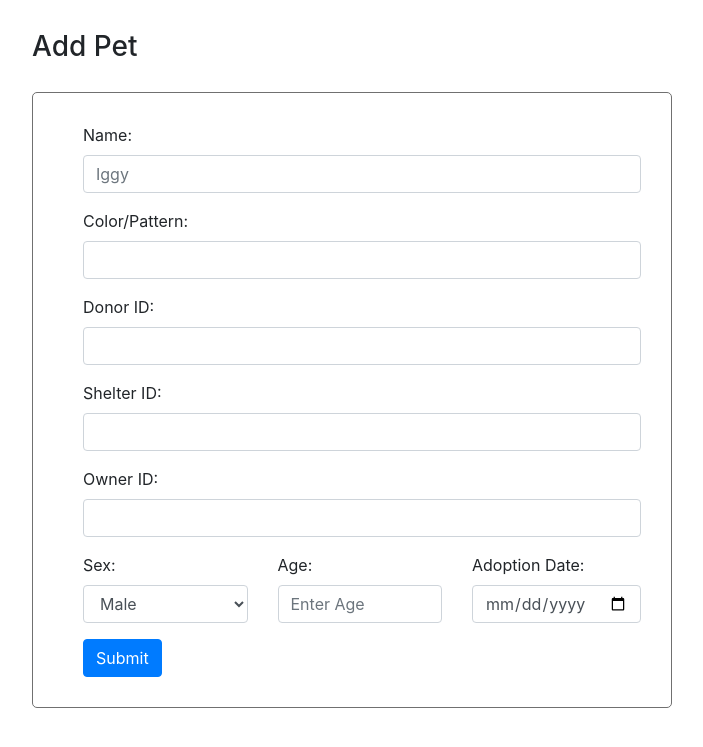
After one commit to erick0722/Pet-Adoption, a PHP site: page /pages/pets/addPet.html in a window 1280 px wide. The commit adds this page. Shown: the top 747 px of the page, without its empty margins (288-991 px from the left). Run offline with PHP 8.4, Linux system fonts and the light colour scheme.

Commit message:
added a billion pages

```diff
--- /dev/null
+++ b/pages/pets/addPet.html
@@ -0,0 +1,67 @@
+<!DOCTYPE html>
+<!--[if lt IE 7]>      <html class="no-js lt-ie9 lt-ie8 lt-ie7"> <![endif]-->
+<!--[if IE 7]>         <html class="no-js lt-ie9 lt-ie8"> <![endif]-->
+<!--[if IE 8]>         <html class="no-js lt-ie9"> <![endif]-->
+<!--[if gt IE 8]><!--> <html class="no-js"> <!--<![endif]-->
+    <head>
+        <meta charset="utf-8">
+        <meta http-equiv="X-UA-Compatible" content="IE=edge">
+        <title></title>
+        <meta name="description" content="">
+        <meta name="viewport" content="width=device-width, initial-scale=1">
+        <link rel="stylesheet" href="https://stackpath.bootstrapcdn.com/bootstrap/4.3.1/css/bootstrap.min.css" integrity="sha384-ggOyR0iXCbMQv3Xipma34MD+dH/1fQ784/j6cY/iJTQUOhcWr7x9JvoRxT2MZw1T" crossorigin="anonymous">
+        <script src="https://stackpath.bootstrapcdn.com/bootstrap/4.3.1/js/bootstrap.min.js" integrity="sha384-JjSmVgyd0p3pXB1rRibZUAYoIIy6OrQ6VrjIEaFf/nJGzIxFDsf4x0xIM+B07jRM" crossorigin="anonymous"></script>
+        <script src="https://code.jquery.com/jquery-3.3.1.slim.min.js" integrity="sha384-q8i/X+965DzO0rT7abK41JStQIAqVgRVzpbzo5smXKp4YfRvH+8abtTE1Pi6jizo" crossorigin="anonymous"></script>
+        <script src="https://cdnjs.cloudflare.com/ajax/libs/popper.js/1.14.7/umd/popper.min.js" integrity="sha384-UO2eT0CpHqdSJQ6hJty5KVphtPhzWj9WO1clHTMGa3JDZwrnQq4sF86dIHNDz0W1" crossorigin="anonymous"></script>
+        <link rel="stylesheet" href="../../css/login.css">
+    </head>
+
+    <body>
+        <h3 id="title">Add Pet</h3>
+        <div id="loginbox">
+          <form>
+            <div class="form-group">
+                <label for="name">Name:</label>
+                <input type="text" class="form-control" id="name" placeholder="Iggy">
+            </div>
+            <div class="form-group">
+                <label for="color">Color/Pattern:</label>
+                <input type="text" class="form-control" id="color" placeholder="">
+            </div>
+            <div class="form-group">
+                <label for="d-id">Donor ID:</label>
+                <input type="numver" class="form-control" id="d-id" placeholder="">
+            </div>
+            <div class="form-group">
+                <label for="s-id">Shelter ID:</label>
+                <input type="numver" class="form-control" id="s-id" placeholder="">
+            </div>
+            <div class="form-group">
+                <label for="o-id">Owner ID:</label>
+                <input type="numver" class="form-control" id="o-id" placeholder="">
+            </div>
+            <div class="form-group">
+              <div class="row">
+                <div class="col">
+                  <label for="sex">Sex:</label>
+                  <select id="sex" class="form-control">
+                    <option>Male</option>
+                    <option>Female</option>
+                  </select>
+                </div>
+                <div class="col">
+                    <label for="age">Age:</label>
+                    <input type="number" class="form-control" id="age" placeholder="Enter Age">
+                </div>
+                <div class="col">
+                  <label for="bd">Adoption Date:</label>
+                  <input type="date" class="form-control" id="bd">
+                </div>
+              </div>
+            </div>
+            <button type="submit" class="btn btn-primary">Submit</button>
+          </form>
+        </div>
+        <script src="" async defer></script>
+    </body>
+</html>
```
Also changed, not shown: pages/homepage.php (+10 -1 lines), pages/pets/addMedicalHistory.html (added, +38 -0 lines), pages/profile/addPetDonor.php (deleted, +0 -44 lines), php/profile/add_Pet_Donor.php (deleted, +0 -35 lines).
